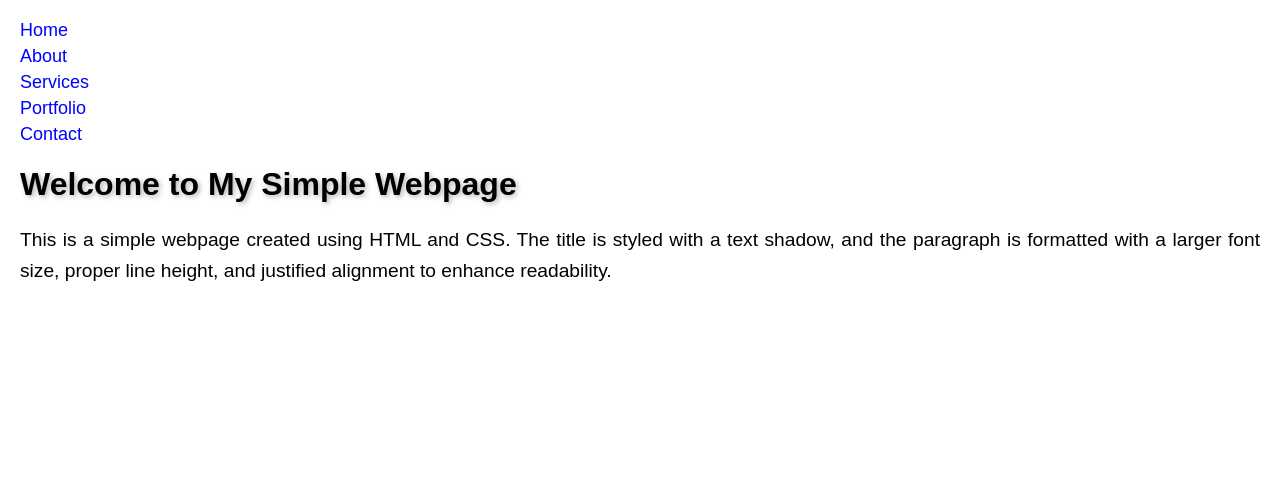
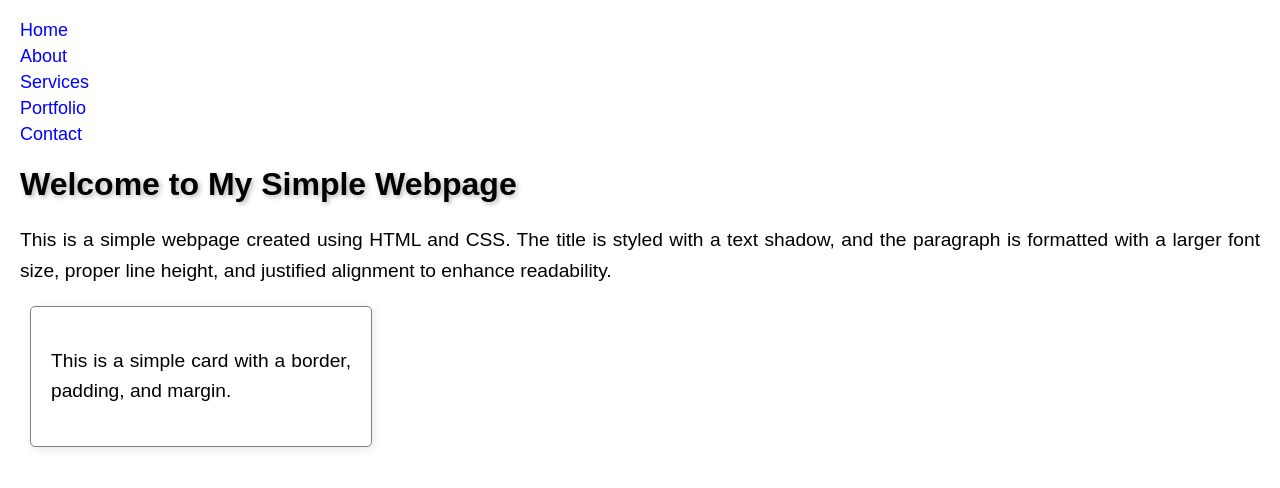
Before and after one commit to leela9201/text2.html, a plain HTML site: page text2.html/text2.html in a window 1280 px wide. Drawn offline with Linux system fonts and the light colour scheme.

Commit message:
text2.html

```diff
--- a/text2.html/text2.html
+++ b/text2.html/text2.html
@@ -77,3 +77,30 @@
 
 </body>
 </html>
+
+<!DOCTYPE html>
+<html lang="en">
+<head>
+    <meta charset="UTF-8">
+    <meta name="viewport" content="width=device-width, initial-scale=1.0">
+    <title>Styled Card</title>
+    <style>
+        .card {
+            border: 1px solid gray;
+            padding: 20px;
+            margin: 10px;
+            max-width: 300px;
+            font-family: Arial, sans-serif;
+            box-shadow: 2px 2px 10px rgba(0, 0, 0, 0.1);
+            border-radius: 5px;
+        }
+    </style>
+</head>
+<body>
+
+    <div class="card">
+        <p>This is a simple card with a border, padding, and margin.</p>
+    </div>
+
+</body>
+</html>
```
